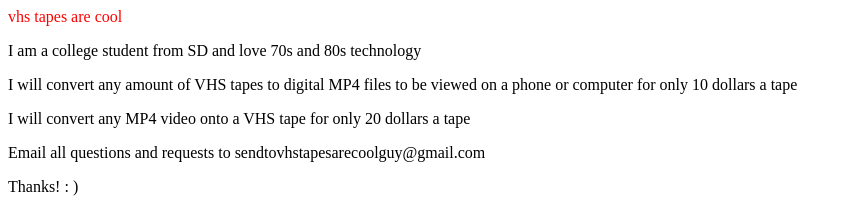
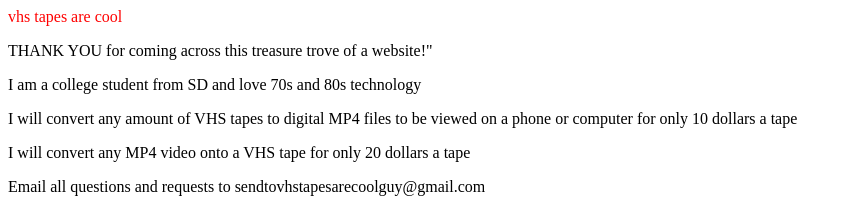
Before and after one commit to ConlanRyan/vhstapesarecool, a plain HTML site: page index.html in a window 1280 px wide. Shown: the top 209 px of the page, without its empty margins (0-852 px from the left). Drawn offline with Linux system fonts and the light colour scheme.

Commit message:
Update index.html

```diff
--- a/index.html
+++ b/index.html
@@ -15,6 +15,7 @@
     </style>
     <link rel="icon" href="pixil-frame-0.png" type="image/x-icon">
     <p style="color:red;">vhs tapes are cool</p>
+    <p>THANK YOU for coming across this treasure trove of a website!"
     <p>I am a college student from SD and love 70s and 80s technology</p>
     <p>I will convert any amount of VHS tapes to digital MP4 files to be viewed on a phone or computer for only 10 dollars a tape</p>
     <p>I will convert any MP4 video onto a VHS tape for only 20 dollars a tape</p>
```
